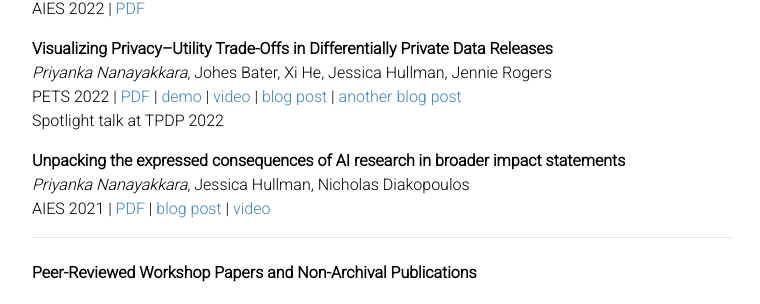
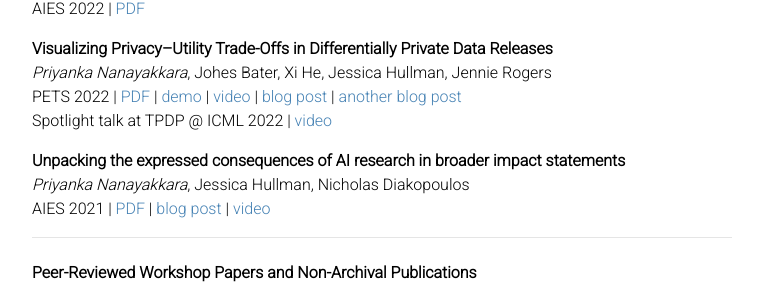
Before and after one commit to priyakalot/priyakalot.github.io, a Jekyll site: the page built from publications.md, in a window 1280 px wide. Shown: the part 698-1002 px from the top of the page, without its empty margins (258-1018 px from the left). Built offline with Jekyll 4.4.1, drawn with Linux system fonts in a browser that asks for light colours; nearby versions of some CDN libraries; our own code applies the rules of GitHub Pages for plain Markdown files.

Commit message:
add tpdp talk

```diff
--- a/publications.md
+++ b/publications.md
@@ -27,7 +27,7 @@ AIES 2022 | [PDF](https://arxiv.org/pdf/2203.06498.pdf)
 **Visualizing Privacy--Utility Trade-Offs in Differentially Private Data Releases**\
 _Priyanka Nanayakkara_, Johes Bater, Xi He, Jessica Hullman, Jennie Rogers\
 PETS 2022 | [PDF](https://petsymposium.org/2022/files/papers/issue2/popets-2022-0058.pdf) | [demo](https://priyakalot.github.io/ViP-demo/) | [video](https://youtu.be/2uNLBFg23VI?t=2229) | [blog post](https://medium.com/multiple-views-visualization-research-explained/visualizing-the-accuracy-privacy-trade-off-to-improve-budget-decisions-with-differential-privacy-66fc3efb34a) | [another blog post](https://medium.com/technically-social/visualizing-privacy-trade-offs-for-sensitive-data-af0f57053517)\
-Spotlight talk at TPDP 2022
+Spotlight talk at TPDP @ ICML 2022 | [video](https://icml.cc/virtual/2022/20846)
 
 **Unpacking the expressed consequences of AI research in broader impact statements**\
 _Priyanka Nanayakkara_, Jessica Hullman, Nicholas Diakopoulos\
```
